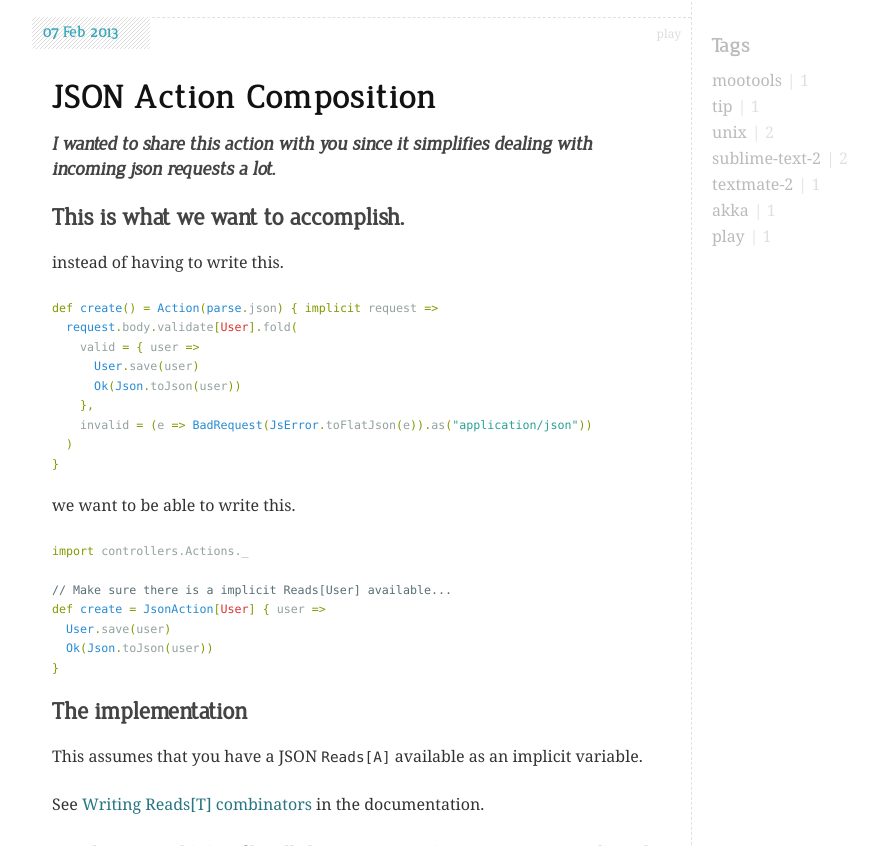
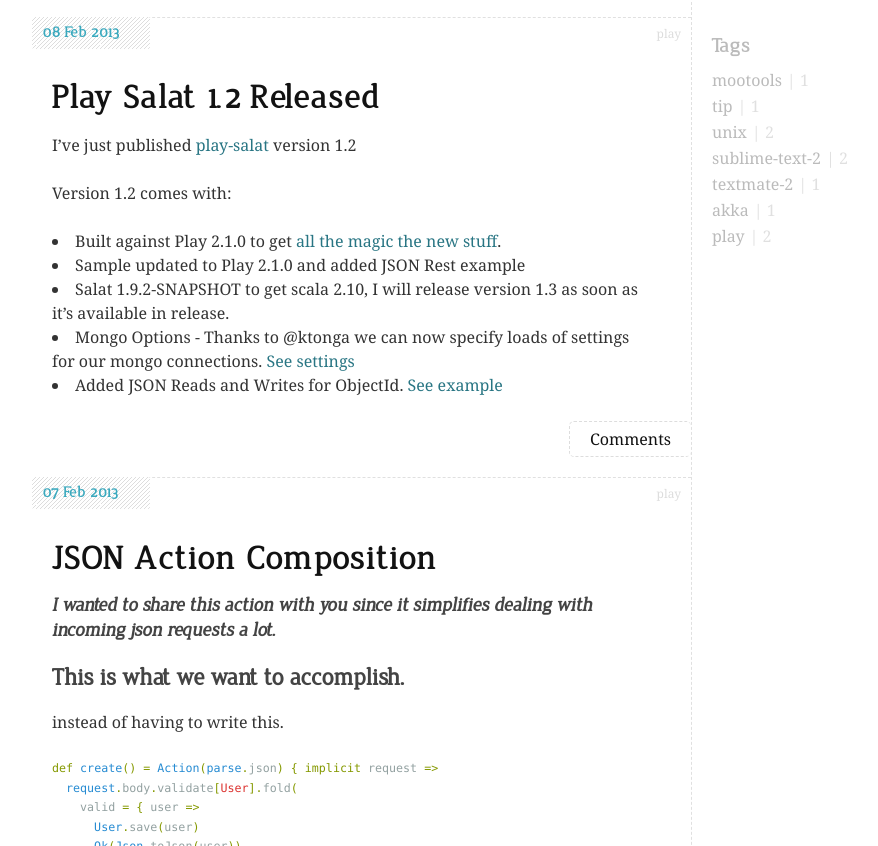
Before and after one commit to leon/leon.github.io, a Jekyll site: the page built from index.html, in a window 1280 px wide and 900 px high, cut to the strip 54-900 px from the top of the window. Shown: the whole strip, without its empty margins (178-1056 px from the left). Built offline with Jekyll 4.4.1, drawn with Linux system fonts in a browser that asks for light colours; Markdown is read by kramdown in place of the engine named in the settings; comment, search, counter and statistics services are not loaded.

Commit message:
play-salat 1.2 released

```diff
--- a/_includes/tag-cloud.html
+++ b/_includes/tag-cloud.html
@@ -1,7 +1,7 @@
 <ul class="tag-cloud">
 	<li><a href="/tag/akka" title="Posts tagged with akka" style="font-size: 1.5em; line-height:1.5em">akka</a></li>
 	<li><a href="/tag/mootools" title="Posts tagged with mootools" style="font-size: 1.5em; line-height:1.5em">mootools</a></li>
-	<li><a href="/tag/play" title="Posts tagged with play" style="font-size: 1.5em; line-height:1.5em">play</a></li>
+	<li><a href="/tag/play" title="Posts tagged with play" style="font-size: 2.0em; line-height:2.0em">play</a></li>
 	<li><a href="/tag/sublime-text-2" title="Posts tagged with sublime-text-2" style="font-size: 2.0em; line-height:2.0em">sublime-text-2</a></li>
 	<li><a href="/tag/textmate-2" title="Posts tagged with textmate-2" style="font-size: 1.5em; line-height:1.5em">textmate-2</a></li>
 	<li><a href="/tag/tip" title="Posts tagged with tip" style="font-size: 1.5em; line-height:1.5em">tip</a></li>
--- /dev/null
+++ b/_posts/2013-02-08-play-salat-1.2-released.markdown
@@ -0,0 +1,16 @@
+---
+layout: post
+title: Play Salat 1.2 Released
+github: https://github.com/leon/play-salat
+tags: [play]
+---
+
+I've just published [play-salat](https://github.com/leon/play-salat) version 1.2
+
+Version 1.2 comes with:
+
+- Built against Play 2.1.0 to get [all the magic the new stuff](http://playframework.com).
+- Sample updated to Play 2.1.0 and added JSON Rest example
+- Salat 1.9.2-SNAPSHOT to get scala 2.10, I will release version 1.3 as soon as it's available in release.
+- Mongo Options - Thanks to @ktonga we can now specify loads of settings for our mongo connections. [See settings](https://github.com/leon/play-salat/blob/master/src/test/scala/se/radley/plugin/salat/OptionsFromConfigSpec.scala#L19-L36)
+- Added JSON Reads and Writes for ObjectId. [See example](https://github.com/leon/play-salat/blob/master/sample/app/models/User.scala#L46)
```
